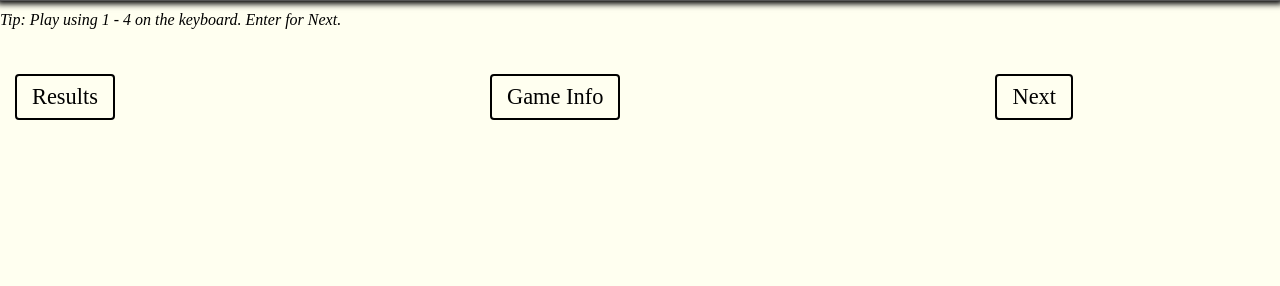
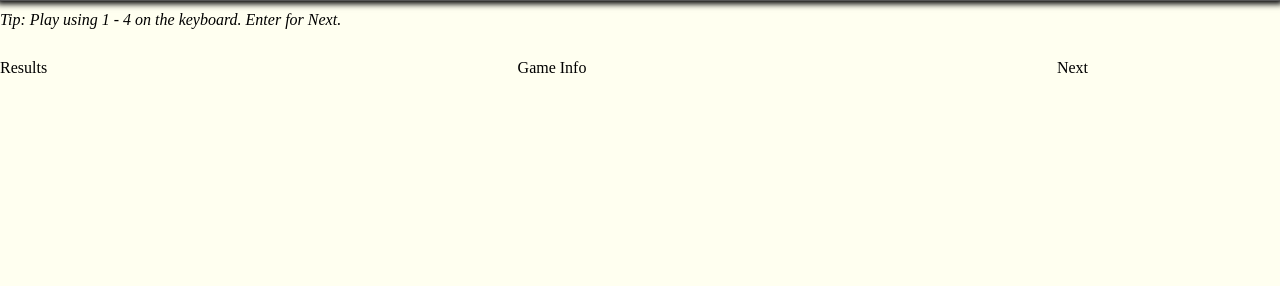
Before and after one commit to derek-watson14/DerDieDas, a Flask app: template templates/game-layout.html in a window 1280 px wide. Shown: the part 76-362 px from the top of the page. Run offline with Flask 2, Linux system fonts and the light colour scheme; the template is opened without the code that fills it: most values are stand-ins (such as "Sample title", 1, 10 or a date in 2020).

Commit message:
small changes: classes, navbar. changed js to take set size value from backend and save game on first load

```diff
--- a/templates/game-layout.html
+++ b/templates/game-layout.html
@@ -8,14 +8,14 @@
         <link rel="stylesheet" href="{{ url_for('static', filename='style/styles.css') }}">
     </head>
     <body>
-        {% include 'navbar.html' %}
+        {% include 'partials/navbar.html' %}
         {% block gameSpecific %}
         {% endblock %}
             <p class="note">Tip: Play using 1 - 4 on the keyboard. Enter for Next.</p>
             <div class="controls">
-                <a class="control results" onclick="game.storeResults()" href="{{ url_for('results') }}">Results</a>
-                <div class="control info-btn" onclick="game.toggleOverlay()">Game Info</div>
-                <div class="control next" onclick="game.resetFields()">Next</div>
+                <a class="form-btn form-btn--big results" onclick="game.storeResults()" href="{{ url_for('results') }}">Results</a>
+                <div class="form-btn form-btn--big info-btn" onclick="game.toggleOverlay()">Game Info</div>
+                <div class="form-btn form-btn--big next" onclick="game.resetFields()">Next</div>
             </div>
             <div class="overlay" onclick="game.toggleOverlay()">
                 <div class="info-container">
@@ -31,13 +31,15 @@
         <script type="text/javascript" src="../static/scripts/games.js"></script>
         <script type="text/javascript">
             document.getElementById("current-game").classList.add('active');
-            let user_id = JSON.parse(' {{ user }} ');
+            let user_id = JSON.parse(' {{ user|tojson|safe }} ');
             let record, game;
             if (!localStorage.getItem("savedGame")) {
                 record = new questionRecord();
-                let qset = JSON.parse('{{ questions|tojson|safe }}')
-                game = new PageState(gameType='{{ gametype }}', set=qset, setSize=qset.length);
+                let qset = JSON.parse('{{ questions|tojson|safe }}');
+                let setSize = JSON.parse('{{ setSize|tojson|safe }}');
+                game = new PageState(gameType='{{ gametype }}', set=qset, setSize=setSize);
                 game.setCurrent();
+                game.saveGame();
             } else {
                 let saved = JSON.parse(localStorage.getItem("savedGame"));
                 record = new questionRecord(saved.record);
@@ -48,7 +50,6 @@
                                      attempts = saved.attempts,
                                      shown = saved.shown,
                                      current = saved.current)
-                console.log(game.gameType, game.set, game.setSize, game.correct, game.attempts, game.shown, game.current)
                 game.setView();
             };
             setHotkeys();
```
